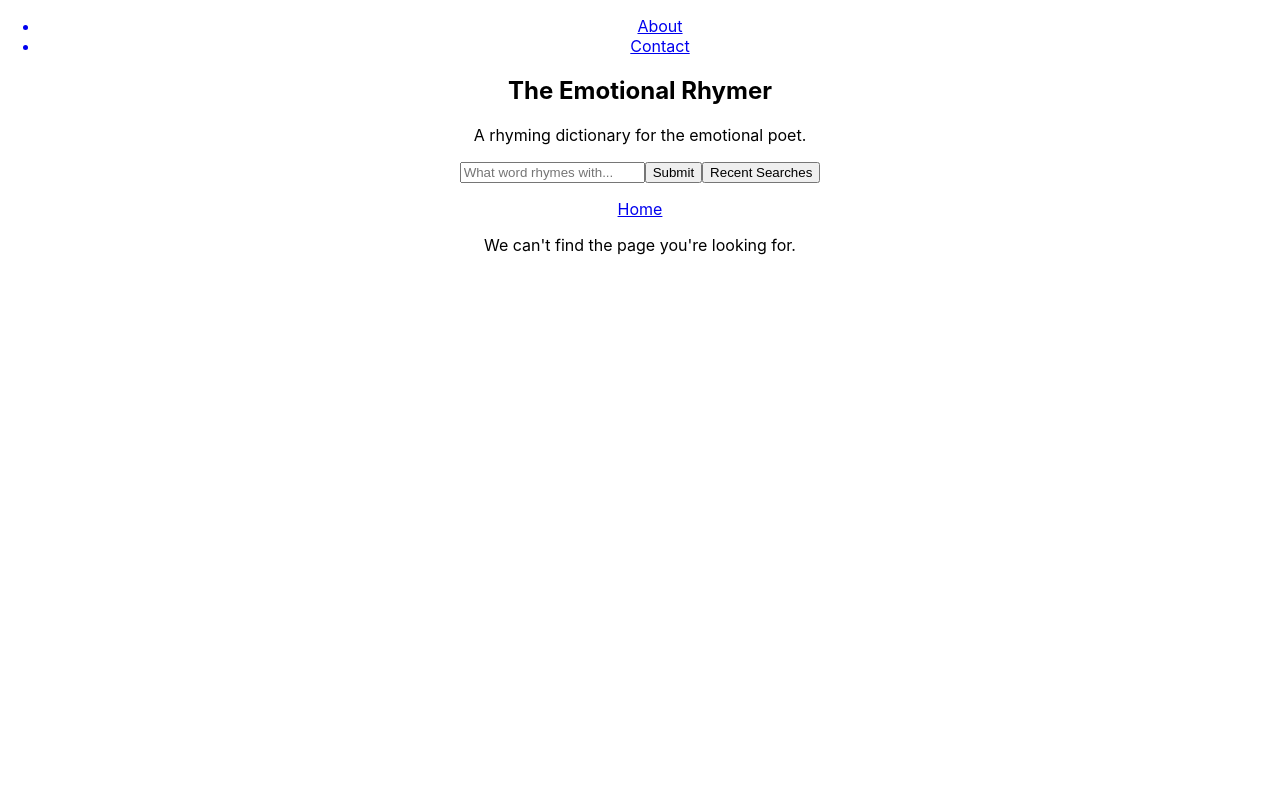
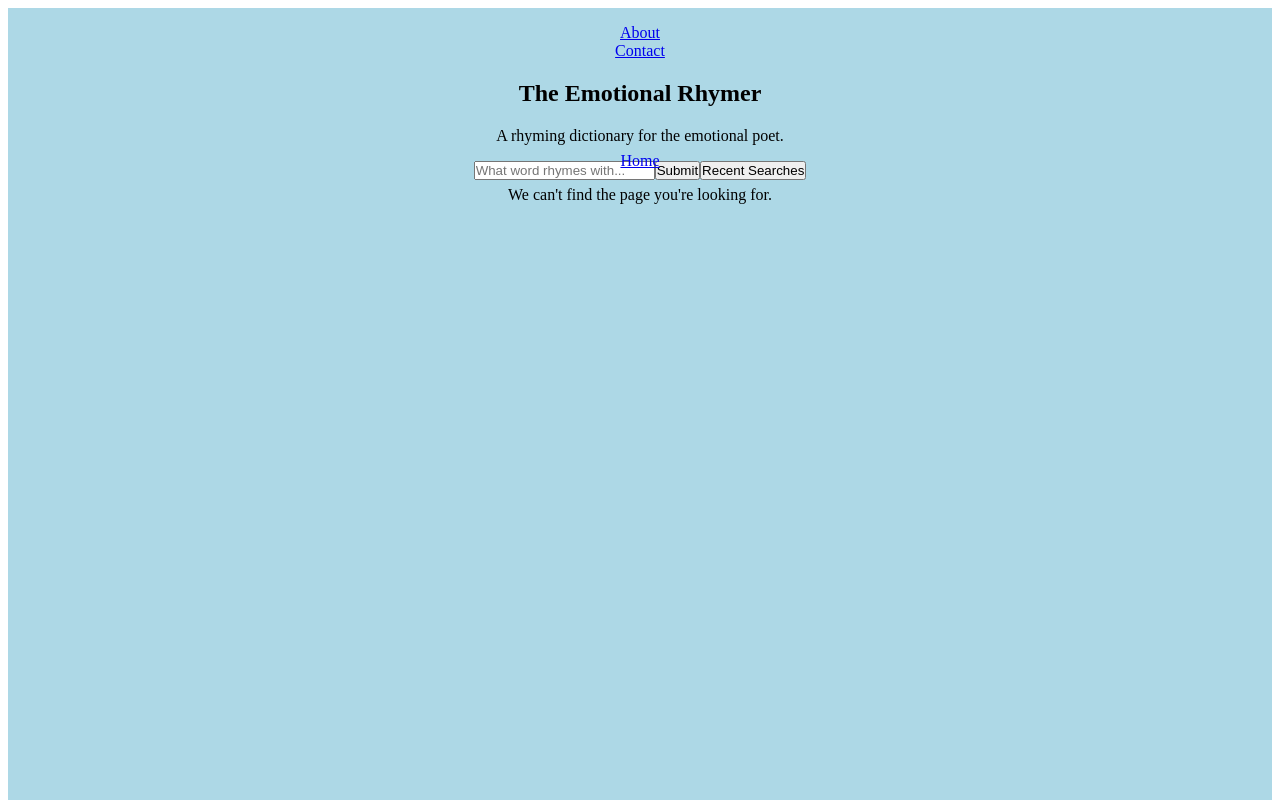
Before and after one commit to tanishaldavey/the-emotional-rhymer, a React (Create React App) app: page / in a window 1280 px wide. Shown: the top 800 px of the page. Built offline with nearby package versions, Linux system fonts and the light colour scheme.

Commit message:
Remove uneccesary items from stylesheets and set up grid container

```diff
--- a/src/components/App/App.css
+++ b/src/components/App/App.css
@@ -1,38 +1,14 @@
 .App {
   text-align: center;
 }
-
-.App-logo {
-  height: 40vmin;
-  pointer-events: none;
+main {
+  background: lightblue;
+  display: grid;
+  grid-template-columns: 1fr;
+  grid-template-rows: 10vw 15vw 25vw 50vw;
+  grid-template-areas:
+  "nav"
+  "header"
+  "searchForm"
+  "container";
 }
-
-@media (prefers-reduced-motion: no-preference) {
-  .App-logo {
-    animation: App-logo-spin infinite 20s linear;
-  }
-}
-
-.App-header {
-  background-color: #282c34;
-  min-height: 100vh;
-  display: flex;
-  flex-direction: column;
-  align-items: center;
-  justify-content: center;
-  font-size: calc(10px + 2vmin);
-  color: white;
-}
-
-.App-link {
-  color: #61dafb;
-}
-
-@keyframes App-logo-spin {
-  from {
-    transform: rotate(0deg);
-  }
-  to {
-    transform: rotate(360deg);
-  }
-}
--- a/src/index.css
+++ b/src/index.css
@@ -1,13 +1,6 @@
-body {
-  margin: 0;
-  font-family: -apple-system, BlinkMacSystemFont, 'Segoe UI', 'Roboto', 'Oxygen',
-    'Ubuntu', 'Cantarell', 'Fira Sans', 'Droid Sans', 'Helvetica Neue',
-    sans-serif;
-  -webkit-font-smoothing: antialiased;
-  -moz-osx-font-smoothing: grayscale;
+/* GENERAL STYLING FOR THE APPLICATION */
+* {
+  border-box: none;
+  maring: 0;
+  padding: 0;
 }
-
-code {
-  font-family: source-code-pro, Menlo, Monaco, Consolas, 'Courier New',
-    monospace;
-}
```
